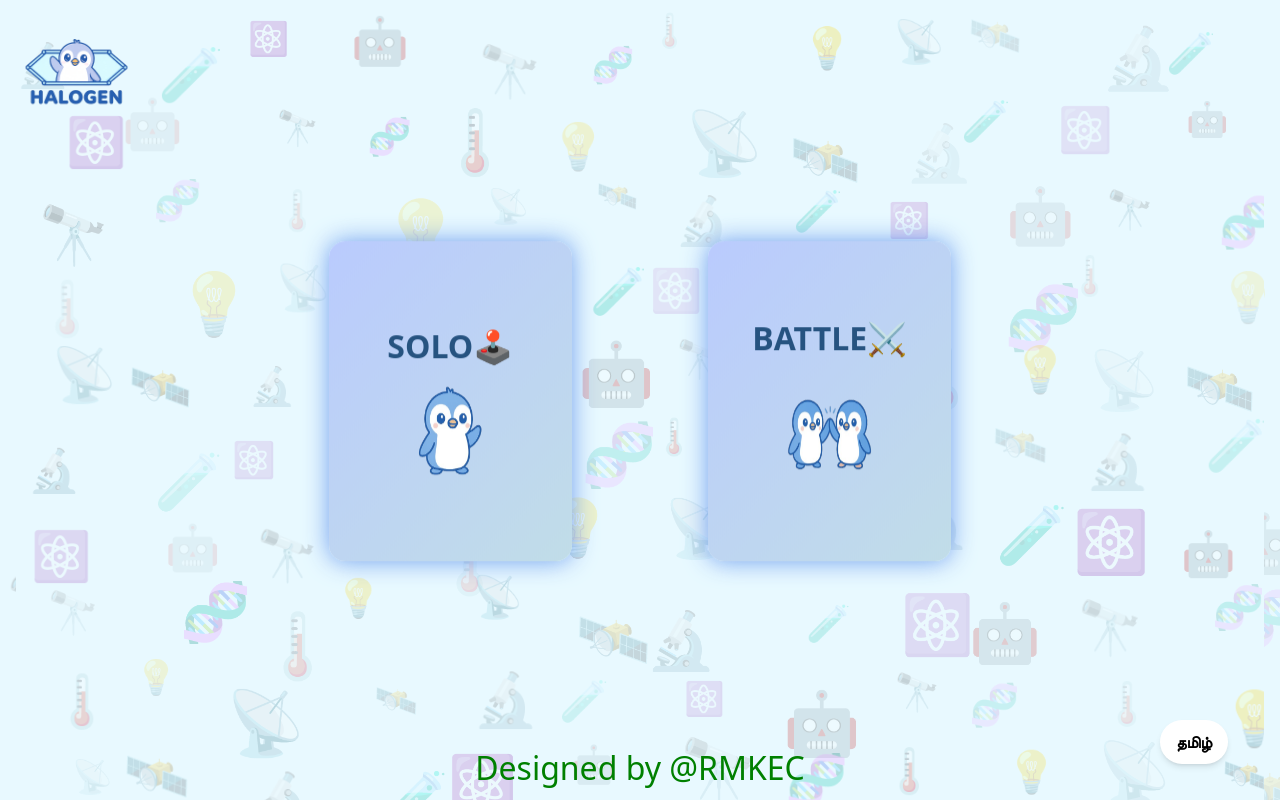
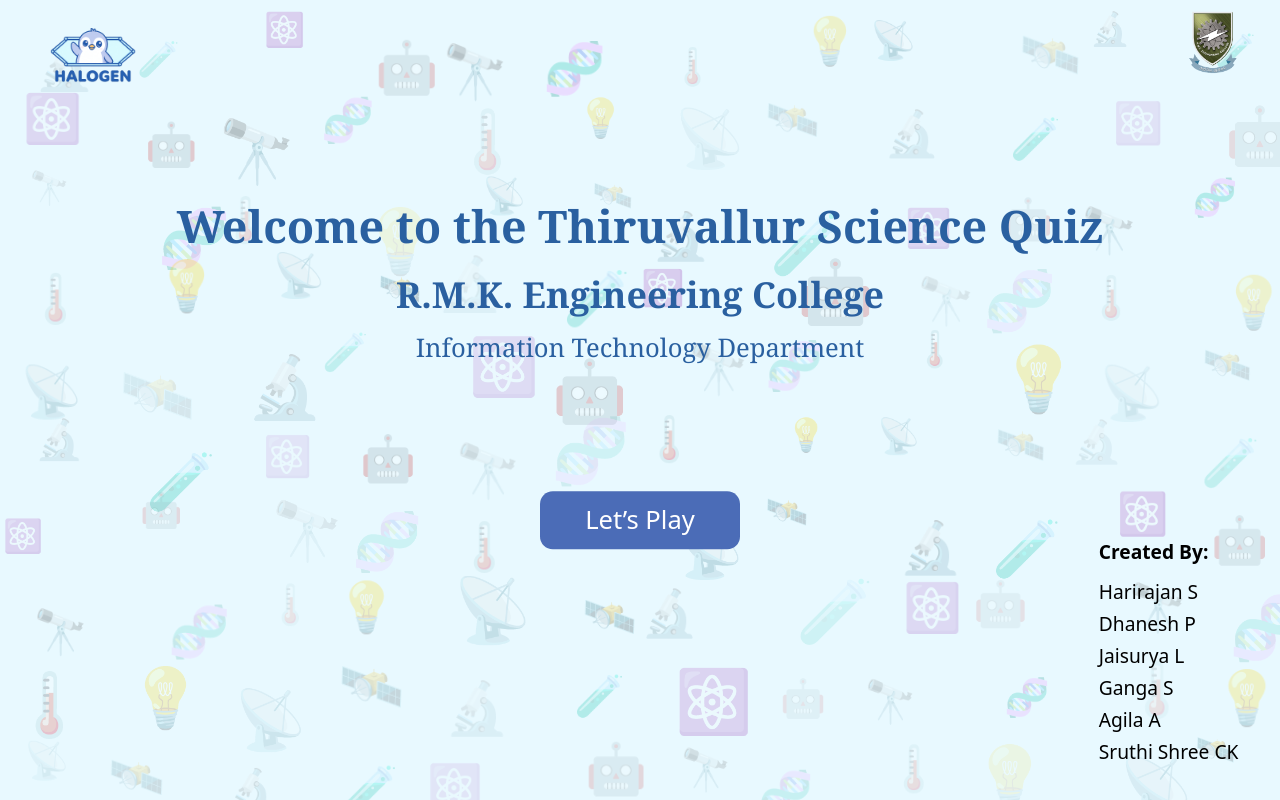
Before and after one commit to Ganga9115/Halogen, a React (Create React App) app: page / in a window 1280 px wide. Built offline with nearby package versions, Linux system fonts and the light colour scheme.

Commit message:
rmk page revamp

```diff
--- a/src/App.js
+++ b/src/App.js
@@ -19,8 +19,8 @@ const App = () => {
     <Background>
     <BrowserRouter>
     <Routes >
-      <Route path="/start" element={<Start />} />
-      <Route path="/"  element={<ChooseSorM />}/>
+      <Route path="/" element={<Start />} />
+      <Route path="/choose"  element={<ChooseSorM />}/>
       <Route path='/single' element={<Input />}/>
       <Route path="/subject" element={<SubjectSelection />} />
       <Route path="/xo" element={<XO />} />
--- a/src/components/Start.js
+++ b/src/components/Start.js
@@ -1,8 +1,11 @@
 import React from 'react';
+import { useNavigate } from 'react-router-dom';
 import rmklogo from '../assets/rmklogo.png';
 import logo from '../assets/logo.png';
 
 const Start = () => {
+  const navigate = useNavigate();
+
   return (
     <div style={{
       width: '100vw',
@@ -19,63 +22,74 @@ const Start = () => {
         width: '100%',
         display: 'flex',
         justifyContent: 'space-between',
-        alignItems: 'center',
+        alignItems: 'flex-start', // keep logos at top
         position: 'absolute',
-        top: '2vh',
+        top: '1vh', // moved higher
         left: 0,
         padding: '0 2vw'
       }}>
         <img src={logo} alt="App Logo" style={{
-          width: '10vw',
+          width: '8vw',
           height: 'auto'
         }} />
         <img src={rmklogo} alt="RMK Logo" style={{
-          width: 'vw',
+          width: '4vw',
           height: 'auto'
         }} />
       </div>
 
       {/* Centered text */}
-      <div style={{ textAlign: 'center', marginTop: '10vh' }}>
-        <h1 style={{ fontSize: '4vw', fontWeight: 'bold', margin: 0 }}>
+      <div style={{
+        textAlign: 'center',
+        marginTop: '-25vh' // pulled up a bit
+      }}>
+        <h1 style={{ fontSize: '3.5vw', fontWeight: 'bold', margin: '0 0 1vh 0',fontFamily: 'Georgia, serif', color: '#2A60A0' }}>
           Welcome to the Thiruvallur Science Quiz
         </h1>
-        <h2 style={{ fontSize: '3vw', fontWeight: '600', margin: '2vh 0 0 0' }}>
+        <h2 style={{ fontSize: '2.8vw', fontWeight: '600', margin: '1vh 0 0 0',fontFamily: 'Georgia, serif',  color: '#2A60A0' }}>
           R.M.K. Engineering College
         </h2>
-        <h3 style={{ fontSize: '2.2vw', fontWeight: '500', margin: '1vh 0 4vh 0' }}>
+        <h3 style={{ fontSize: '2vw', fontWeight: '500', margin: '1vh 0 5vh 0',fontFamily: 'Georgia, serif', color: '#2A60A0' }}>
           Information Technology Department
         </h3>
+      </div>
 
-        <button style={{
+      {/* Button in the center */}
+<button
+  onClick={() => navigate('/choose')}
+  style={{
     fontSize: '2vw',
-          padding: '1vh 3vw',
+    padding: '1.2vh 3.5vw',
     borderRadius: '1vw',
     border: 'none',
     backgroundColor: '#4B6CB7',
     color: '#fff',
-          cursor: 'pointer'
-        }}>
+    cursor: 'pointer',
+    position: 'absolute',
+    top: '65%',   // moved further down
+    transform: 'translateY(-50%)'
+  }}
+>
   Let’s Play
 </button>
-      </div>
-
   {/* Creators list */}
       <div style={{
         position: 'absolute',
         right: '2vw',
         bottom: '4vh',
-        textAlign: 'right',
+        textAlign: 'left',
         fontSize: '1.5vw',
-        fontWeight: '500',
-        lineHeight: '3vh'
+        fontWeight: '400',
+        lineHeight: '4vh'
       }}>
+        <div style={{ fontWeight: '600', marginBottom: '1vh' }}>Created By:</div>
+
+        <div>Harirajan S</div><div>Dhanesh P</div>
+        <div>Jaisurya L</div>
         <div>Ganga S</div>
         <div>Agila A</div>
         <div>Sruthi Shree CK</div>
-        <div>Dhanesh P</div>
-        <div>Jaisurya L</div>
-        <div>Harirajan S</div>
+
       </div>
     </div>
   )
```
Lines whose indentation alone changed are shown as unchanged.
